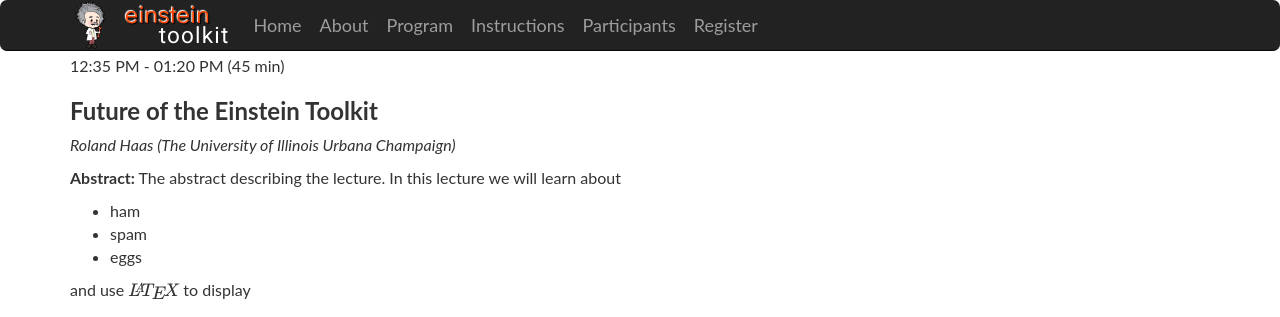
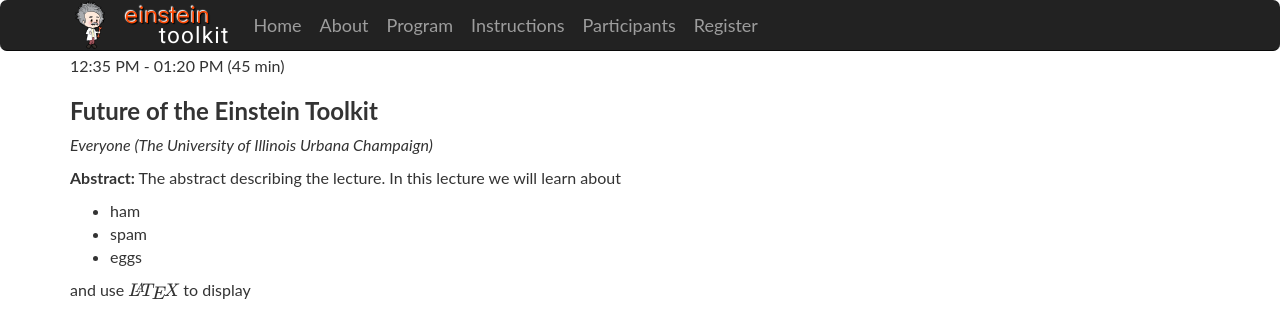
Before and after one commit to EinsteinToolkit/et2021uiuc, a Jekyll site: the page built from _lectures/29-FutureOfTheET/index.md, in a window 1280 px wide. Shown: the top 317 px of the page. Built offline with Jekyll 4.4.1, drawn with Linux system fonts in a browser that asks for light colours; formulas are drawn with MathJax 3.

Commit message:
lectures: list "everyone" as author for future of ET

```diff
--- a/_lectures/29-FutureOfTheET/index.md
+++ b/_lectures/29-FutureOfTheET/index.md
@@ -2,7 +2,7 @@
 layout: default
 usemathjax: true
 title: "Future of the Einstein Toolkit"
-author: Roland Haas
+author: Everyone
 institution: The University of Illinois Urbana Champaign
 # updload your slides as slides.pdf
 # upload your recorded talk as recording.mp4
```
